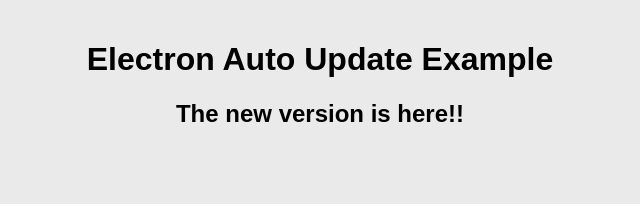
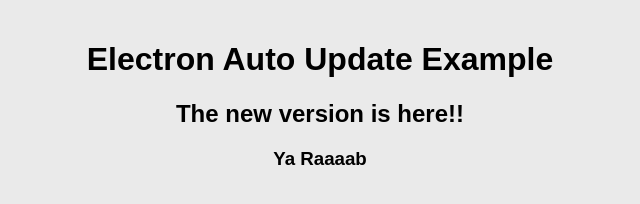
Before and after one commit to Omarmonem0/auto-update-example, an Electron app: page index.html in a window 800 px wide. Shown: the whole page, without its empty margins (80-720 px from the left). Drawn offline with Linux system fonts and the light colour scheme; no server answers.

Commit message:
New version

```diff
--- a/index.html
+++ b/index.html
@@ -32,6 +32,7 @@
 <body>
     <h1>Electron Auto Update Example</h1>
     <h2>The new version is here!!</h2>
+    <h3>Ya Raaaab</h3>
     <p id="version"></p>
     <div id="notification" class="hidden">
         <p id="message"></p>
--- a/package.json
+++ b/package.json
@@ -1,6 +1,6 @@
 {
   "name": "auto-update-example",
-  "version": "1.0.3",
+  "version": "1.0.4",
   "description": "electron auto update example",
   "main": "main.js",
   "scripts": {
```
